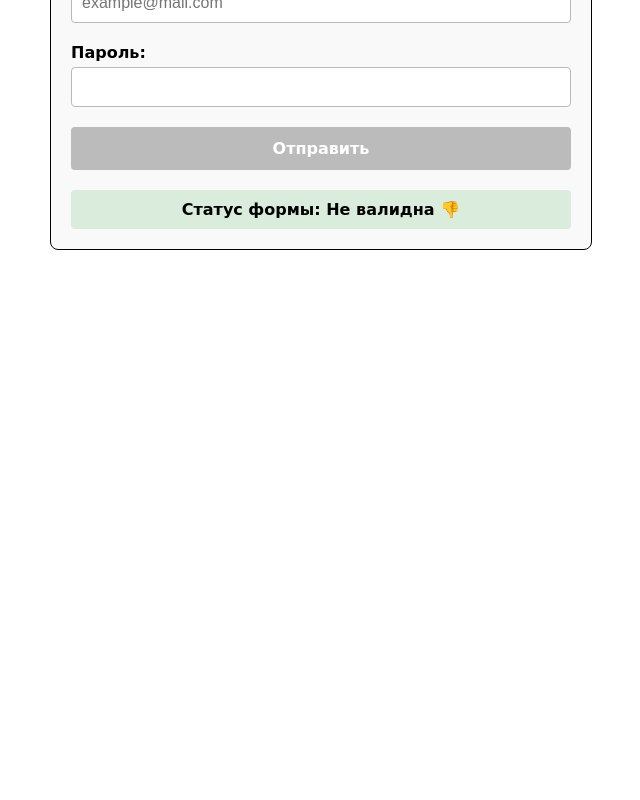
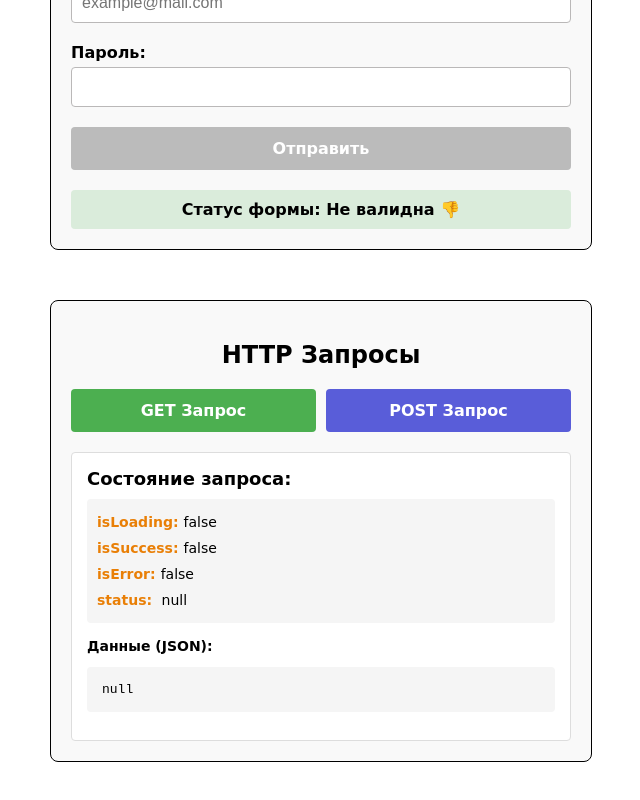
Before and after one commit to NekitBST/labmediaValidateForm, a Vue app: page / in a window 1280 px wide. Shown: the part 348-1148 px from the top of the page, without its empty margins (319-959 px from the left). Before the commit the page ends 800 px from the top, so only its background shows below. Built offline with nearby package versions, Linux system fonts and the light colour scheme.

Commit message:
add HTTP test form component

```diff
--- a/src/App.vue
+++ b/src/App.vue
@@ -1,9 +1,11 @@
 <script setup>
 import TestForm from './components/TestForm.vue'
+import HttpTestForm from './components/HttpTestForm.vue';
 </script>
 
 <template>
   <TestForm />
+  <HttpTestForm />
 </template>
 
 <style scoped></style>
--- /dev/null
+++ b/src/components/HttpTestForm.vue
@@ -0,0 +1,187 @@
+<template>
+  <div class="form-container">
+    <h2>HTTP Запросы</h2>
+
+    <div class="buttons-section">
+      <button
+        type="button"
+        @click="executeGet"
+        :disabled="currentHttp.isLoading"
+        class="get-button"
+      >
+        GET Запрос
+      </button>
+
+      <button
+        type="button"
+        @click="executePost"
+        :disabled="currentHttp.isLoading"
+        class="post-button"
+      >
+        POST Запрос
+      </button>
+    </div>
+
+    <div class="response-section">
+      <h3>Состояние запроса:</h3>
+
+      <div class="state-info">
+        <div class="state-item">
+          <strong>isLoading:</strong>
+          <span :class="{ active: currentHttp.isLoading }">
+            {{ currentHttp.isLoading }}
+          </span>
+        </div>
+        <div class="state-item">
+          <strong>isSuccess:</strong>
+          <span :class="{ active: currentHttp.isSuccess }">
+            {{ currentHttp.isSuccess }}
+          </span>
+        </div>
+        <div class="state-item">
+          <strong>isError:</strong>
+          <span :class="{ active: currentHttp.isError }">
+            {{ currentHttp.isError }}
+          </span>
+        </div>
+        <div class="state-item">
+          <strong>status:</strong> {{ currentHttp.status || "null" }}
+        </div>
+      </div>
+
+<h4>Данные (JSON):</h4>
+<pre class="json-response">{{ currentHttp.data ? JSON.stringify(currentHttp.data, null, 2) : 'null' }}</pre>
+    </div>
+  </div>
+</template>
+
+<script setup lang="ts">
+import { ref } from "vue";
+import { useHTTP } from "@/composables/useHTTP";
+
+const getHttp = useHTTP("https://jsonplaceholder.typicode.com/posts/3", {
+  method: "GET",
+});
+
+const postHttp = useHTTP("https://jsonplaceholder.typicode.com/posts", {
+  method: "POST",
+  headers: {
+    "Content-Type": "application/json",
+  },
+  body: {
+    title: "Test title",
+    body: "Test body",
+    userId: 15,
+  },
+});
+
+const currentHttp = ref(getHttp);
+const activeRequest = ref<"GET" | "POST">("GET");
+
+const executeGet = () => {
+  currentHttp.value = getHttp;
+  activeRequest.value = "GET";
+  getHttp.execute();
+};
+
+const executePost = () => {
+  currentHttp.value = postHttp;
+  activeRequest.value = "POST";
+  postHttp.execute();
+};
+</script>
+
+<style scoped>
+.form-container {
+  max-width: 500px;
+  margin: 50px auto;
+  padding: 20px;
+  border: 1px solid black;
+  border-radius: 8px;
+  background-color: #f9f9f9;
+  font-family: "Comic Sans MS";
+}
+
+h2 {
+  text-align: center;
+  margin-bottom: 20px;
+}
+
+h3 {
+  margin-top: 0;
+  margin-bottom: 10px;
+  font-size: 18px;
+}
+
+h4 {
+  margin-top: 15px;
+  margin-bottom: 8px;
+  font-size: 14px;
+}
+
+.buttons-section {
+  display: flex;
+  gap: 10px;
+  margin-bottom: 20px;
+}
+
+button {
+  flex: 1;
+  padding: 12px;
+  color: white;
+  border: none;
+  border-radius: 4px;
+  font-size: 16px;
+  cursor: pointer;
+  font-weight: bold;
+  font-family: "Comic Sans MS";
+}
+
+.get-button {
+  background-color: #4caf50;
+}
+
+.get-button:hover:not(:disabled) {
+  background-color: #45a049;
+}
+
+.post-button {
+  background-color: #595dd9;
+}
+
+.post-button:hover:not(:disabled) {
+  background-color: #3a3fcd;
+}
+
+.response-section {
+  padding: 15px;
+  background-color: #fff;
+  border: 1px solid #ddd;
+  border-radius: 4px;
+}
+
+.state-info {
+  background-color: #f5f5f5;
+  padding: 10px;
+  border-radius: 4px;
+  margin-bottom: 15px;
+}
+
+.state-item {
+  padding: 5px 0;
+  font-size: 14px;
+}
+
+.state-item strong {
+  color: #e97f06;
+  margin-right: 5px;
+}
+
+.json-response {
+  background-color: #f5f5f5;
+  padding: 15px;
+  border-radius: 4px;
+  overflow-x: auto;
+  font-size: 13px;
+}
+</style>
```
